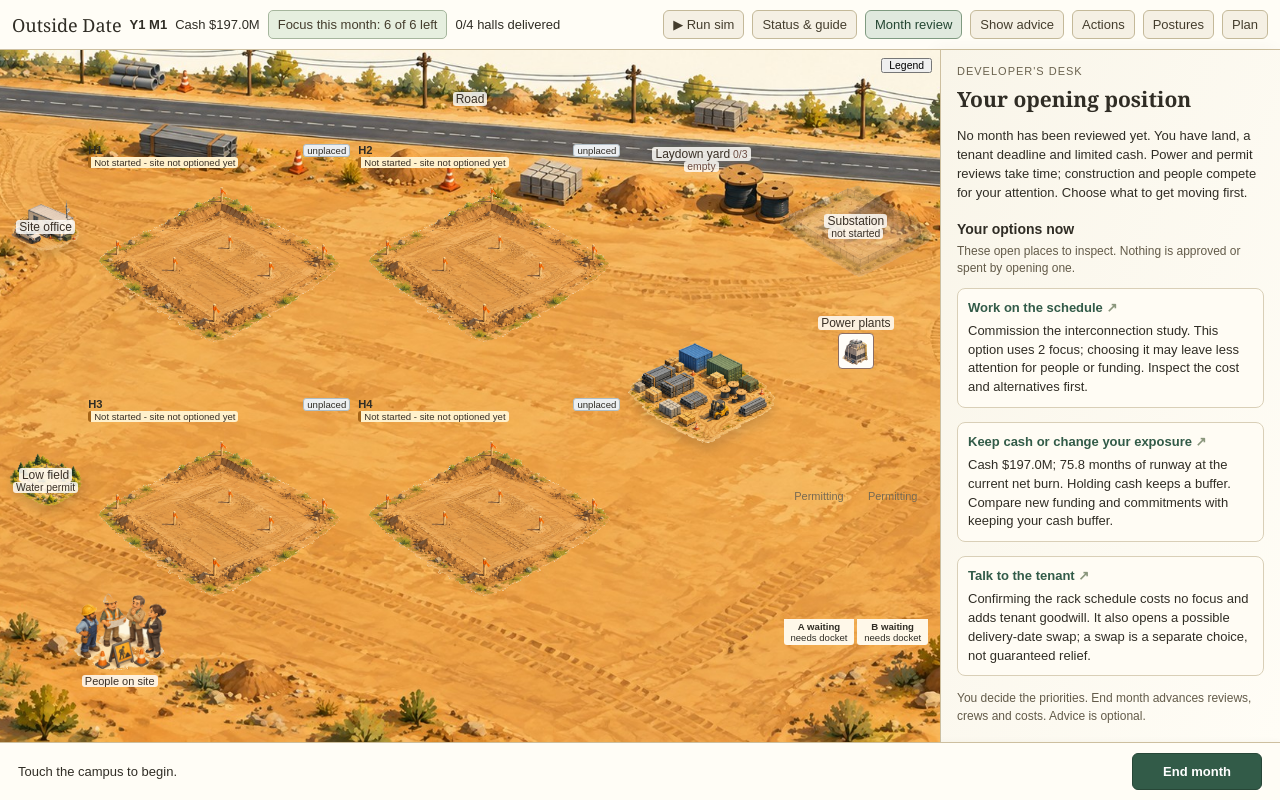
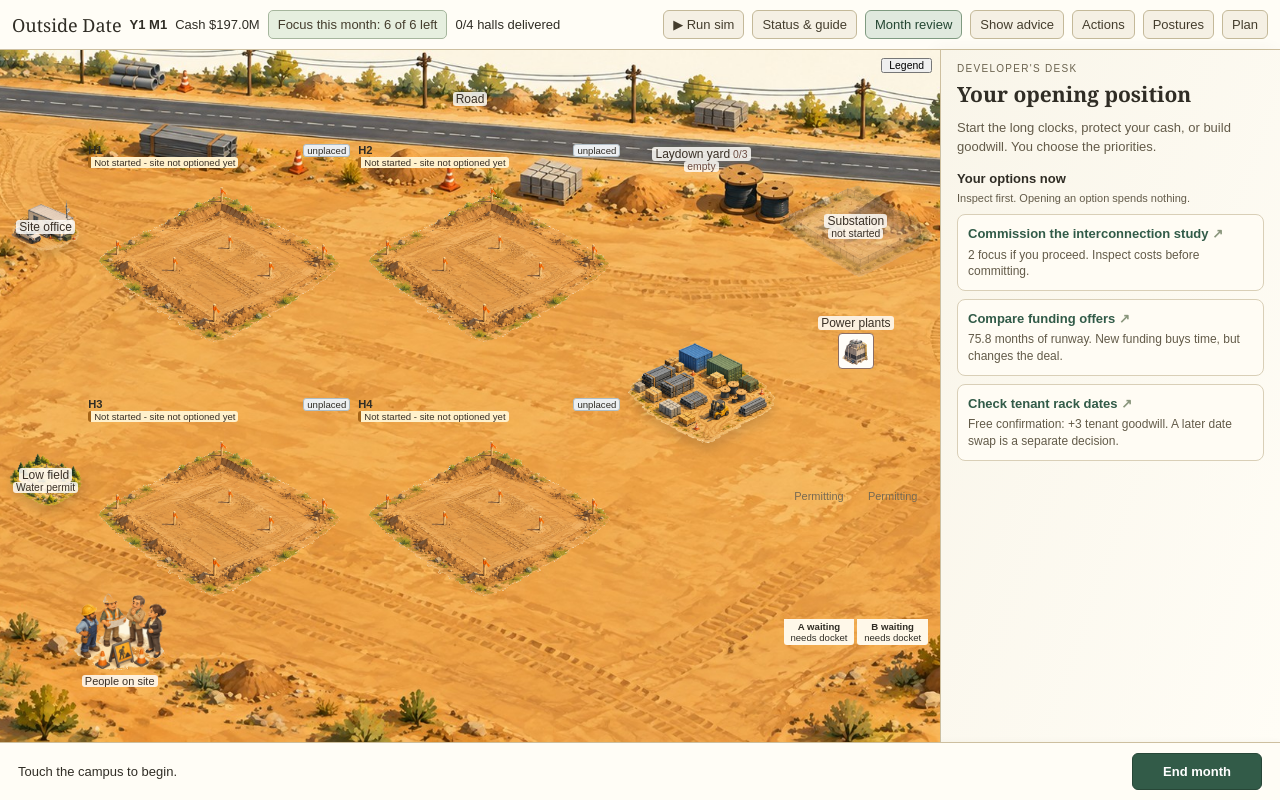
Before and after one commit to markwasu2/outside-date, a React (Vite) app: page / in a window 1280 px wide. Both pictures are taken after a click on the button "Quick start". Built offline with nearby package versions, Linux system fonts and the light colour scheme.

Commit message:
Make month review scannable and route choices to specific office tabs

```diff
--- a/src/ui/App.tsx
+++ b/src/ui/App.tsx
@@ -181,7 +181,7 @@ function CampusGame() {
           </aside>
         )}
       </div>
-      {showReview && <MonthReviewPanel onInspect={(target) => {setDrawer(null);setBoardPopover(target);selectHall(state.halls.some(h => h.id === target) ? target : null);}} />}
+      {showReview && <MonthReviewPanel onInspect={(option) => {setDrawer(null);useStore.getState().setOfficeView(option.officeView ?? null);setBoardPopover(option.target);selectHall(state.halls.some(h => h.id === option.target) ? option.target : null);}} />}
       {deskOpen && <ActionDesk />}</div>
       {isFreshStart && state.phase === 'playing' && content.scenarios[state.scenarioId]?.coachTips === true && !dismissedCoachTips.includes('cold-intro') && (
         <div data-testid="cold-intro" style={{ position: 'fixed', bottom: 64, left: '50%', transform: 'translateX(-50%)', zIndex: 70, maxWidth: 520, padding: '12px 16px', background: '#fffdf7', border: '1px solid #aa9874', borderRadius: 10, boxShadow: '0 8px 32px #0004', fontSize: 13, lineHeight: 1.5, pointerEvents: 'none' }}>
--- a/src/ui/board/MapPopover.tsx
+++ b/src/ui/board/MapPopover.tsx
@@ -42,6 +42,14 @@ const OBJECT_TITLES: Record<string, string> = {
 
 export function MapPopover({ objectId, left, top, onClose }: MapPopoverProps) {
   const [officeView, setOfficeView] = useState<'permits' | 'money' | 'capital'>(() => useStore.getState().draft.flags.drawFreeze || useStore.getState().draft.phase === 'takeoutAvailable' ? 'money' : 'permits');
+  const requestedOfficeView = useStore(s => s.requestedOfficeView);
+  const clearOfficeView = useStore(s => s.setOfficeView);
+  useEffect(() => {
+    if (objectId === 'siteOffice' && requestedOfficeView) {
+      setOfficeView(requestedOfficeView);
+      clearOfficeView(null);
+    }
+  }, [objectId, requestedOfficeView, clearOfficeView]);
   const committed = useStore((s) => s.state);
   const state = useStore((s) => s.draft);
   const [feedback, setFeedback] = useState('');
--- a/src/ui/board/MonthReviewPanel.tsx
+++ b/src/ui/board/MonthReviewPanel.tsx
@@ -1,34 +1,44 @@
-import { useState } from 'react';
 import { formatDollars, formatMonth } from '../../engine/format';
 import { useStore } from '../store';
-import { developments, reviewOptions } from './monthReview';
+import { developments, reviewOptions, type ReviewOption } from './monthReview';
 
-export function MonthReviewPanel({ onInspect }: { onInspect: (target: string) => void }) {
+/** Keep the consequence visible; move the audit trail behind an explicit disclosure. */
+export function MonthReviewPanel({ onInspect }: { onInspect: (option: ReviewOption) => void }) {
   const review = useStore(s => s.monthReview);
   const state = useStore(s => s.state);
   const content = useStore(s => s.content);
-  const [expanded, setExpanded] = useState(false);
   const options = reviewOptions(state, content);
   const news = review ? developments(review, content) : [];
-  const visible = expanded ? news : news.slice(0, 3);
-  return <aside data-testid="month-review" aria-label="Month review" style={{width:340,flexShrink:0,background:'#fffdf6',borderLeft:'1px solid #cdbf9f',overflowY:'auto',padding:'14px 16px',boxSizing:'border-box',fontSize:13,lineHeight:1.45}}>
-    <div style={{fontSize:11,letterSpacing:1,color:'#6a624e'}}>DEVELOPER'S DESK</div>
-    <h2 style={{fontFamily:'Georgia,serif',fontSize:21,margin:'4px 0 8px'}}>{review ? `${formatMonth(review.after.month)} review` : state.month > 0 ? 'Your current position' : 'Your opening position'}</h2>
+  const visible = news.slice(0, 2);
+  return <aside data-testid="month-review" aria-label="Month review" style={{width:340,flexShrink:0,background:'#fffdf6',borderLeft:'1px solid #cdbf9f',overflowY:'auto',padding:'12px 16px',boxSizing:'border-box',fontSize:13,lineHeight:1.4}}>
+    <div style={{fontSize:10,letterSpacing:1.3,color:'#6a624e'}}>DEVELOPER'S DESK</div>
+    <h2 style={{fontFamily:'Georgia,serif',fontSize:21,margin:'4px 0 10px'}}>{review ? `${formatMonth(review.after.month)} review` : state.month > 0 ? 'Your current position' : 'Your opening position'}</h2>
     {review ? <>
-      <p style={{margin:'0 0 12px',color:'#635b49'}}>{formatMonth(review.before.month)} → {formatMonth(review.after.month)}. Cash {formatDollars(review.before.cash)} → {formatDollars(review.after.cash)}. Includes actions, funding and monthly costs, not just operating profit.</p>
-      {review.actions.length>0 && <p style={{fontSize:12,color:'#635b49'}} data-testid="review-choices">You chose: {review.actions.map(a=>content.actions.find(def=>def.id===a.actionId)?.label ?? a.actionId).join('; ')}.</p>}
-      <h3 style={{fontSize:14,margin:'12px 0 7px'}}>What changed, and why</h3>
-      <div data-testid="review-developments">{visible.map((n,i)=><div key={i} style={{borderLeft:`3px solid ${n.tone==='hurt'?'#ad684b':n.tone==='helped'?'#52765a':'#b6a989'}`,padding:'0 0 0 9px',marginBottom:12}}>
-        <div style={{fontSize:11,fontWeight:'bold',color:n.tone==='hurt'?'#935539':'#47634b'}}>{n.tone==='hurt'?'Setback':n.tone==='helped'?'Paid off':'Still in flight'}</div>{n.text}
-      </div>)}</div>
-      {news.length>3 && <button onClick={()=>setExpanded(!expanded)}>{expanded?'Show less':`Read ${news.length-3} more developments`}</button>}
-    </> : <p>{state.month>0 ? 'This saved campaign has no review snapshot yet. The next monthly tick starts the review history.' : 'No month has been reviewed yet.'} You have land, a tenant deadline and limited cash. Power and permit reviews take time; construction and people compete for your attention. Choose what to get moving first.</p>}
-    <h3 style={{fontSize:14,margin:'16px 0 4px'}}>Your options now</h3>
-    <p style={{fontSize:12,color:'#635b49',margin:'0 0 10px'}}>These open places to inspect. Nothing is approved or spent by opening one.</p>
-    <div data-testid="review-options">{options.map(o=><div key={o.title} style={{marginBottom:14,borderTop:'1px solid #e4dac3',paddingTop:9}}>
-      <button data-testid="review-option" onClick={()=>onInspect(o.target)} style={{background:'none',border:0,padding:0,textAlign:'left',color:'#325b48',fontWeight:'bold',textDecoration:'underline',cursor:'pointer'}}>{o.title}</button>
-      <div style={{marginTop:4}}>{o.text}</div>
+      <div data-testid="review-cash" style={{display:'flex',alignItems:'baseline',justifyContent:'space-between',padding:'8px 0',borderTop:'1px solid #ddd3bc',borderBottom:'1px solid #ddd3bc'}}>
+        <span style={{color:'#6a624e'}}>Cash at month end</span><strong>{formatDollars(review.after.cash)} <span style={{fontSize:11,fontWeight:'normal',color:'#6a624e'}}>({review.after.cash-review.before.cash>=0?'+':''}{formatDollars(review.after.cash-review.before.cash)})</span></strong>
+      </div>
+      <h3 style={{fontSize:13,margin:'12px 0 7px'}}>What changed, and why</h3>
+      <div data-testid="review-developments">{visible.map((n,i)=>{
+        const dot=n.text.indexOf('. ');
+        const headline=dot<0?n.text:n.text.slice(0,dot+1);
+        const detail=dot<0?'':n.text.slice(dot+2);
+        return <div key={i} style={{borderLeft:`3px solid ${n.tone==='hurt'?'#ad684b':n.tone==='helped'?'#52765a':'#b6a989'}`,paddingLeft:9,marginBottom:10}}>
+          <div style={{fontSize:10,fontWeight:'bold',textTransform:'uppercase',letterSpacing:.6,color:n.tone==='hurt'?'#935539':'#47634b'}}>{n.tone==='hurt'?'Setback':n.tone==='helped'?'Paid off':'In flight'}</div>
+          <div>{headline}</div>{detail && <div style={{fontSize:12,marginTop:3,color:'#635b49'}}>{detail}</div>}
+        </div>;
+      })}</div>
+      <details data-testid="review-history" style={{fontSize:12,color:'#635b49',margin:'6px 0 12px'}} key={`${review.after.month}-${review.after.log.length}`}>
+        <summary style={{cursor:'pointer'}}>Month record{news.length>2?` · ${news.length-2} more developments`:''}</summary>
+        <p>{formatMonth(review.before.month)} → {formatMonth(review.after.month)}. Cash {formatDollars(review.before.cash)} → {formatDollars(review.after.cash)} includes actions, funding and monthly costs.</p>
+        {review.actions.length>0 && <p data-testid="review-choices">You chose: {review.actions.map(a=>`${content.actions.find(def=>def.id===a.actionId)?.label ?? a.actionId}${a.params?.permitId?` (${a.params.permitId})`:a.params?.hallId?` (${a.params.hallId})`:''}`).join('; ')}.</p>}
+        {news.slice(2).map((n,i)=><p key={i}>{n.text}</p>)}
+      </details>
+    </> : <p style={{color:'#635b49',margin:'0 0 14px'}}>{state.month>0 ? 'Review history starts after your next month.' : 'Start the long clocks, protect your cash, or build goodwill. You choose the priorities.'}</p>}
+    <h3 style={{fontSize:13,margin:'12px 0 3px'}}>Your options now</h3>
+    <p style={{fontSize:11,color:'#635b49',margin:'0 0 8px'}}>Inspect first. Opening an option spends nothing.</p>
+    <div data-testid="review-options">{options.map(o=><div key={o.title} style={{marginBottom:8}}>
+      <button data-testid="review-option" onClick={()=>onInspect(o)} style={{background:'none',border:0,padding:0,textAlign:'left',color:'#325b48',fontWeight:'bold',cursor:'pointer'}}>{o.title}</button>
+      <div style={{marginTop:3,fontSize:12,color:'#635b49'}}>{o.text}</div>
     </div>)}</div>
-    <p style={{fontSize:12,color:'#635b49'}}>You decide the priorities. End month advances reviews, crews and costs. Advice is optional.</p>
   </aside>;
 }
--- a/src/ui/board/monthReview.ts
+++ b/src/ui/board/monthReview.ts
@@ -74,16 +74,20 @@ export function developments(review: MonthReview, content: Content): Development
   return [...news.filter(n => n.tone === 'hurt'), ...news.filter(n => n.tone !== 'hurt')];
 }
 
-export interface ReviewOption { title: string; text: string; target: string }
+export type OfficeView = 'permits' | 'money' | 'capital';
+export interface ReviewOption { title: string; text: string; target: string; officeView?: OfficeView }
 export function reviewOptions(state: GameState, content: Content): ReviewOption[] {
   const step = nextStep(state, content);
-  const resolved = resolveContent(state, content);
-  const months = runway(state, resolved);
+  const months = runway(state, resolveContent(state, content));
+  const focus = content.actions.find(a => a.id === step.actionId)?.ap ?? 0;
+  const scheduleView: OfficeView = step.actionId === 'cureDraw' || step.actionId === 'priceTakeout' ? 'money' : 'permits';
   const options: ReviewOption[] = [
-    { title: step.actionId ? 'Work on the schedule' : 'Let work run, or intervene', text: `${step.title}. ${step.actionId ? `This option uses ${content.actions.find(a => a.id === step.actionId)?.ap ?? 0} focus; choosing it may leave less attention for people or funding. Inspect the cost and alternatives first.` : 'You can let the existing clocks run, or inspect the blocker and other ways to spend this month.'}`, target: step.objectId },
-    { title: 'Keep cash or change your exposure', text: `Cash ${formatDollars(state.cash)}; ${Number.isFinite(months) ? `${months.toFixed(1)} months of runway at the current net burn` : 'current net income covers recurring burn'}. Holding cash keeps a buffer. Compare new funding and commitments with keeping your cash buffer.`, target: 'siteOffice' },
+    { title: step.title === 'End the month' ? 'Inspect work in progress' : step.title,
+      text: step.actionId ? `${focus} focus if you proceed. Inspect costs before committing.` : 'Check the active clocks before waiting or changing course.',
+      target: step.objectId, officeView: step.objectId === 'siteOffice' ? scheduleView : undefined },
+    { title: 'Compare funding offers', text: `${Number.isFinite(months) ? `${months.toFixed(1)} months of runway` : 'Recurring costs covered'}. New funding buys time, but changes the deal.`, target: 'siteOffice', officeView: 'capital' },
   ];
-  if (!state.flags.rackScheduleConfirmed && state.halls.some(h => !h.delivered && !h.terminated)) options.push({ title: 'Talk to the tenant', text: 'Confirming the rack schedule costs no focus and adds tenant goodwill. It also opens a possible delivery-date swap; a swap is a separate choice, not guaranteed relief.', target: 'siteOffice' });
-  else options.push({ title: 'Invest attention in people', text: `Town goodwill ${state.goodwill.town}, commission ${state.goodwill.commission}. Time with people can improve goodwill, but competes with building work for focus.`, target: 'people' });
+  if (!state.flags.rackScheduleConfirmed && state.halls.some(h => !h.delivered && !h.terminated)) options.push({ title: 'Check tenant rack dates', text: 'Free confirmation: +3 tenant goodwill. A later date swap is a separate decision.', target: 'siteOffice', officeView: 'permits' });
+  else options.push({ title: 'Meet the town or commission', text: `Goodwill: town ${state.goodwill.town} · commission ${state.goodwill.commission}. Visits use focus you could spend on building.`, target: 'people' });
   return options;
 }
--- a/src/ui/store.ts
+++ b/src/ui/store.ts
@@ -1,4 +1,4 @@
-import type { MonthReview } from './board/monthReview';
+import type { OfficeView, MonthReview } from './board/monthReview';
 import { milestoneWords } from './board/milestoneWords';
 import { create } from 'zustand';
 
@@ -231,6 +231,8 @@ interface UIStore {
    * change. null before the first committed month of a run. */
   prevState: GameState | null;
   monthReview: MonthReview | null;
+  requestedOfficeView: OfficeView | null;
+  setOfficeView: (view: OfficeView | null) => void;
   /** Phase 1 (D6): map objects whose "what this is" teaching line has been seen this run - same
    * pattern as dismissedCoachTips (UI-only, cleared by newGame/loadGame). */
   seenBoardObjects: string[];
@@ -367,6 +369,7 @@ export const useStore = create<UIStore>((set, get) => ({
   boardPopover: null,
   prevState: null,
   monthReview: null,
+  requestedOfficeView: null,
   seenBoardObjects: [],
   requestedTab: null,
   screen: 'start',
@@ -393,6 +396,7 @@ export const useStore = create<UIStore>((set, get) => ({
   requestTab: (tab) => set({ requestedTab: tab }),
   setOpenPanel: (panel) => set((s) => ({ openPanel: s.openPanel === panel ? null : panel })),
   setScreen: (screen) => set({ screen }),
+  setOfficeView: (view) => set({ requestedOfficeView: view }),
   dismissCoachTip: (id) => set((s) => ({ dismissedCoachTips: [...s.dismissedCoachTips, id] })),
   openCodex: (entryId, stakeholderFocus) =>
     set({ codexOpen: true, codexSelectedId: entryId ?? null, codexStakeholderFocus: stakeholderFocus ?? null }),
@@ -628,7 +632,8 @@ export const useStore = create<UIStore>((set, get) => ({
       error: null,
       boardPopover: null,
       prevState: null,
-  monthReview: null,
+      monthReview: null,
+      requestedOfficeView: null,
       seenBoardObjects: [],
       requestedTab: null,
       screen: 'game',
@@ -656,7 +661,8 @@ export const useStore = create<UIStore>((set, get) => ({
       error: null,
       boardPopover: null,
       prevState: null,
-  monthReview: null,
+      monthReview: null,
+      requestedOfficeView: null,
       seenBoardObjects: [],
       requestedTab: null,
       screen: 'game',
```
Also changed, not shown: 2 other files (tests, documents, lock files or other folders).
